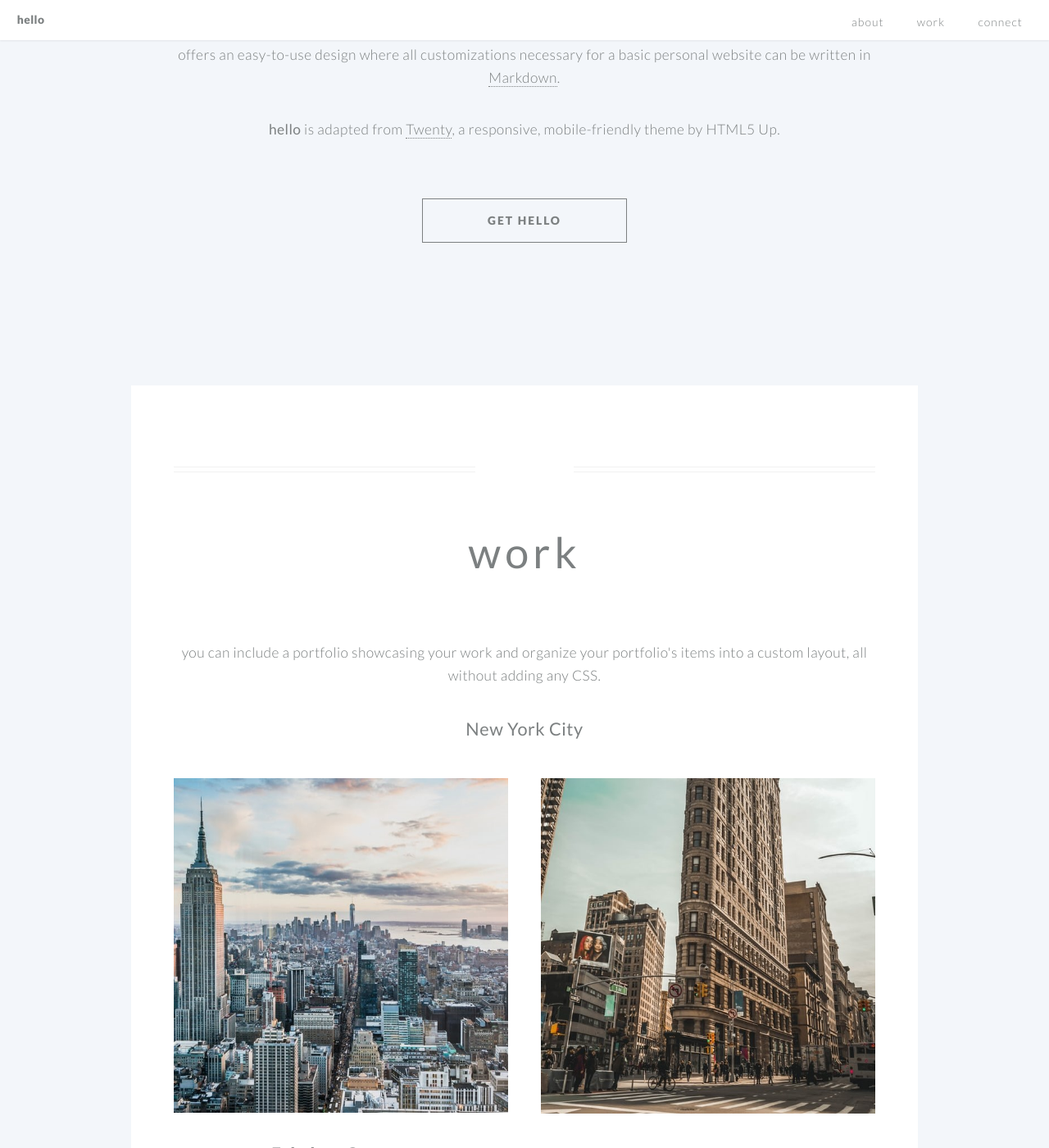
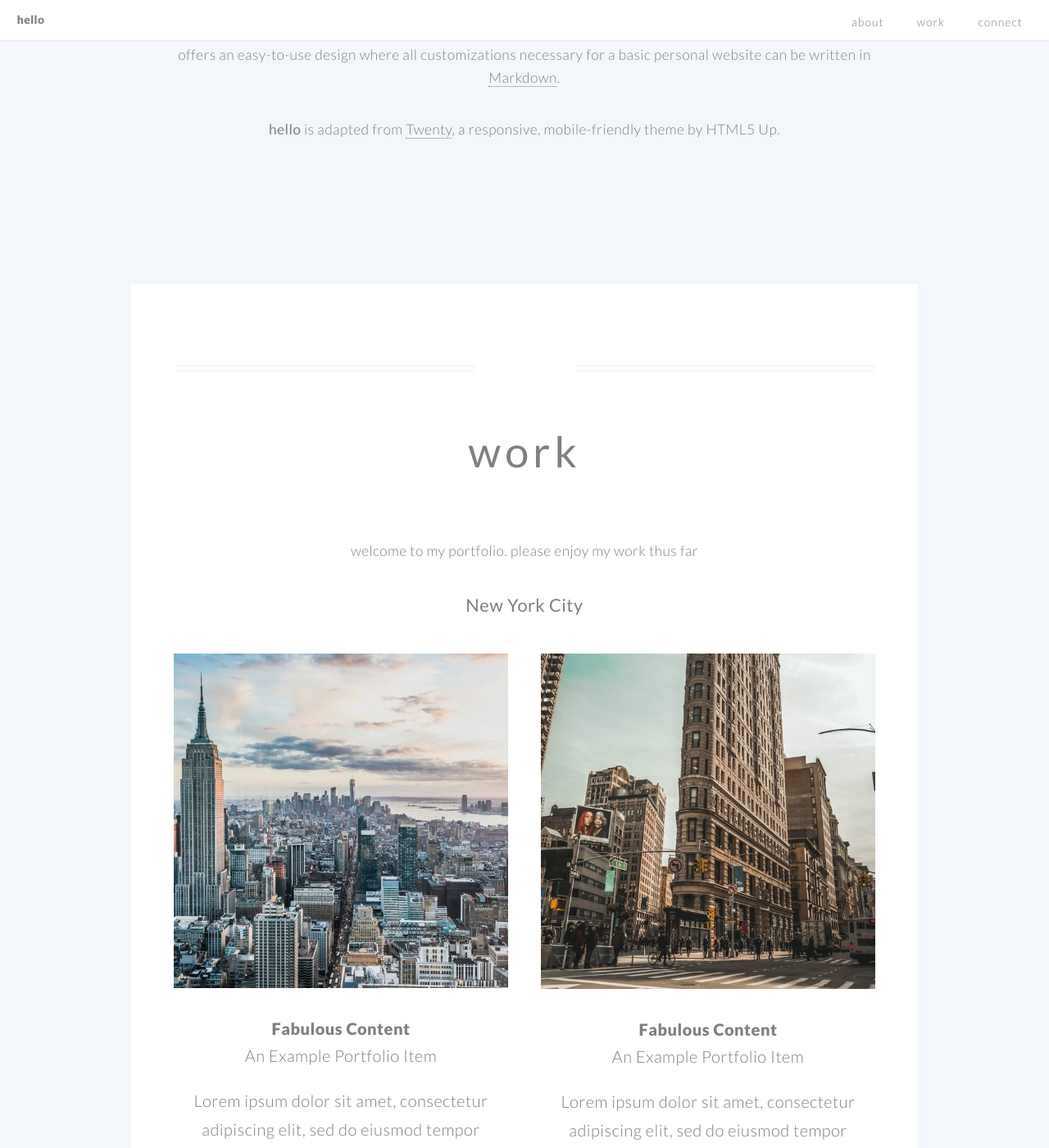
Before and after one commit to nackho/Portfolio, a Jekyll site: the page built from index.md, in a window 1280 px wide and 1400 px high, scrolled down 1094 px. Shown: the whole window at 82% size. Built offline with Jekyll 4.4.1, drawn with Linux system fonts in a browser that asks for light colours; some of the changed text lies outside the part shown.

Commit message:
Initial commit

```diff
--- a/_config.yml
+++ b/_config.yml
@@ -1,10 +1,10 @@
 # _config.yml
 
 # required, replace with your own information -----
-title: Hello for Github Pages
-author: Sara Gong
+title: Nicks Portfolio
+author: Nicolas Ho
 description: >
-  A minimalist template for designing a personal GitHub Pages website - without typing a single line of code.
+  test description here
 baseurl: ""
 
 plugins:
--- a/index.md
+++ b/index.md
@@ -15,29 +15,28 @@ page_url: /hello # only include this variable if you aren't building the page to
 favicon: /assets/ico/favicon.ico
 
 # social media
-twitter_username: notsaragong # # your twitter handle
-github_username:  saragong # your github username
-linkedin: saragong # the part after ("https://www.linkedin.com/in/...")
+github_username:  nackho # your github username
+linkedin: nicolaskho # the part after ("https://www.linkedin.com/in/...")
 # facebook_username: <-- your facebook username (the part after "https://www.facebook.com/...")
 # google_analytics: <-- your google analytics Tracking ID
 
 # By declaring these variables, you can include a button that links to an external website or to media.
-about_button: https://github.com/saragong/hello # the link
-about_button_label: get hello # the label on the button
+# about_button: https://github.com/saragong/hello # the link
+# about_button_label: get hello # the label on the button
 
 # optional portfolio section ------------------------------------------
 
 # By declaring these variables, you can include a portfolio showcasing your work and organize your portfolio's items into a custom layout, all without adding any CSS. In addition, you must 1) create an HTML file in the_includes folder for each project with the text you'd like to display, and 2) create a YAML file in the _data folder describing the order in which each project should be shown and categorized. See `/includes/example.html` and `/_data/work.yml` for examples.
 
 portfolio: work # the heading for your portfolio and title of your YAML file
-portfolio_description: you can include a portfolio showcasing your work and organize your portfolio's items into a custom layout, all without adding any CSS. # a description to be desplayed below the heading and above the content
+portfolio_description: welcome to my portfolio. please enjoy my work thus far # a description to be desplayed below the heading and above the content
 
 # optional CTA section --------------------------------------------------
 
 # By declaring these variables, you can include a CTA section.
 cta: connect # the heading for your CTA section
 cta_description: questions, comments, or concerns? please don't hesitate to reach out. # a description to be desplayed below the heading and above the content
-cta_button: mailto:saragong@usc.edu # a link to an external website or to media
+cta_button: mailto:nicolas.kitming.ho@gmail.com # a link to an external website or to media
 cta_button_label: contact # the label on the button
 
 ---
```
